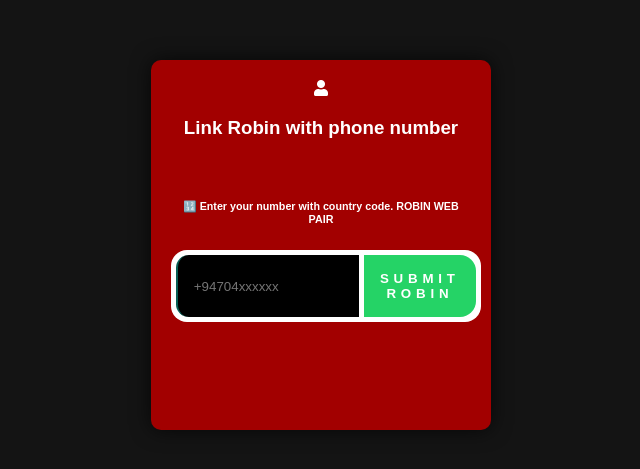
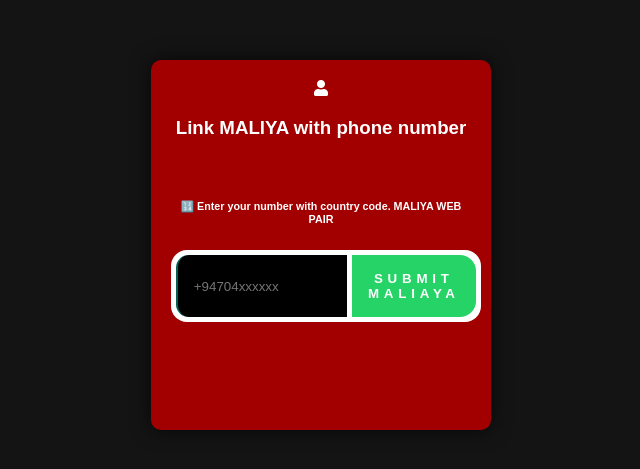
Before and after one commit to maleesha186/maliya-creative, a website: page pair.html in a window 1280 px wide. Shown: the part 155-624 px from the top of the page, without its empty margins (319-959 px from the left). Drawn offline with nearby package versions, Linux system fonts and the light colour scheme.

Commit message:
Update pair.html

```diff
--- a/pair.html
+++ b/pair.html
@@ -145,12 +145,12 @@
         <div id="text">
           <i class="fa fa-user"></i>
           <p>
-            <h3 class="centered-text">Link Robin with phone number</h3>
+            <h3 class="centered-text">Link MALIYA with phone number</h3>
             <br>
-            <h6>🔢 Enter your number with country code. ROBIN WEB PAIR</h6>
+            <h6>🔢 Enter your number with country code. MALIYA WEB PAIR</h6>
             <div class="input-container">
-              <input placeholder="+94704xxxxxx" type="number" id="number" placeholder="❗ Enter your phone number with country code, ROBIN WEB PAIR" name="">
-              <button id="submit">Submit ROBIN</button>
+              <input placeholder="+94704xxxxxx" type="number" id="number" placeholder="❗ Enter your phone number with country code, MALIYA WEB PAIR" name="">
+              <button id="submit">Submit MALIAYA</button>
             </div>
             <!-- Add the loading spinner -->
             <div id="loading-spinner">
@@ -191,7 +191,7 @@
     b.addEventListener("click", async (e) => {
       e.preventDefault();
       if (!c.value) {
-        a.innerHTML = '<a style="color:black;font-weight:bold">❗Enter your whatsapp number with country code.</a><br><br>';
+        a.innerHTML = '<a style="color:black;font-weight:bold">❗Enter your whatsapp number .</a><br><br>';
       } else if (c.value.replace(/[^0-9]/g, "").length < 11) {
         a.innerHTML = '<a style="color:black;font-weight:bold">❗Invalid number format. Please try again.</a><br><br>';
       } else {
```
